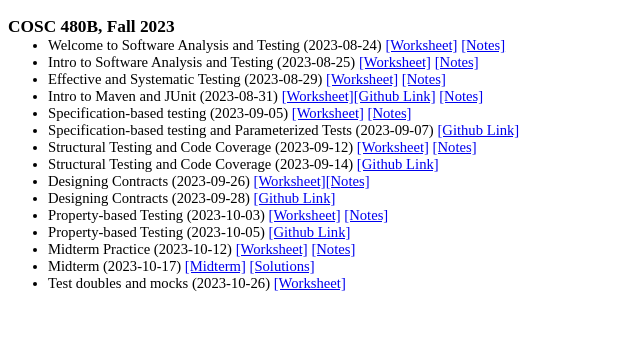
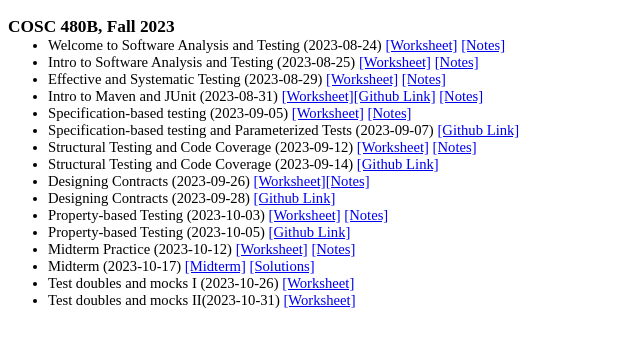
Before and after one commit to georgianahaldeman/cosc480, a Jekyll site: the page built from docs/notes/index.md, in a window 1280 px wide. Shown: the top 347 px of the page, without its empty margins (0-640 px from the left). Built offline with Jekyll 4.4.1, drawn with Linux system fonts in a browser that asks for light colours; our own code applies the rules of GitHub Pages for plain Markdown files.

Commit message:
worksheet

```diff
--- a/docs/notes/index.md
+++ b/docs/notes/index.md
@@ -28,4 +28,6 @@
 
 - Midterm (2023-10-17) [[Midterm]](./notes/10_17.pdf) [[Solutions]](./answers/10_17_answers.pdf)
 
-- Test doubles and mocks (2023-10-26) [[Worksheet]](./notes/10_26.pdf)
+- Test doubles and mocks I (2023-10-26) [[Worksheet]](./notes/10_26.pdf)
+
+- Test doubles and mocks II(2023-10-31) [[Worksheet]](./notes/10_31.pdf)
```
Also changed, not shown: 1 other file.
